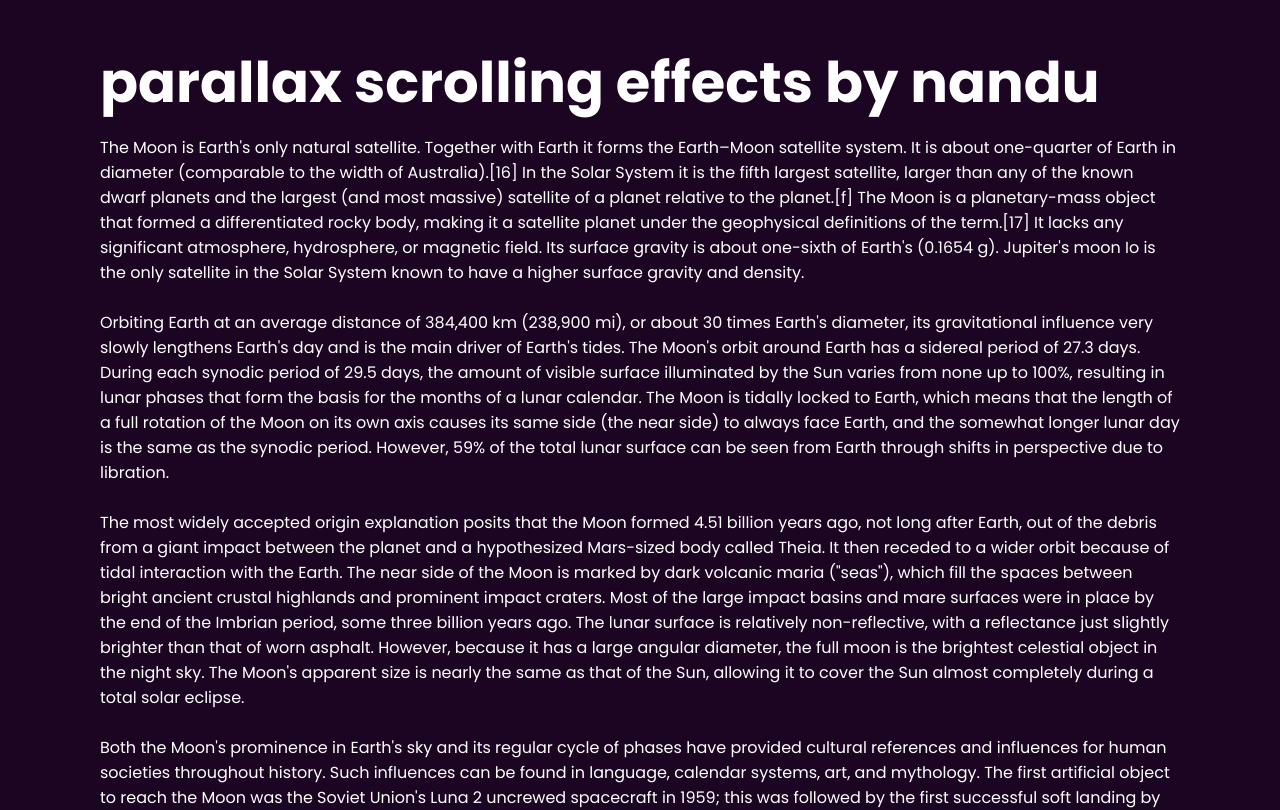
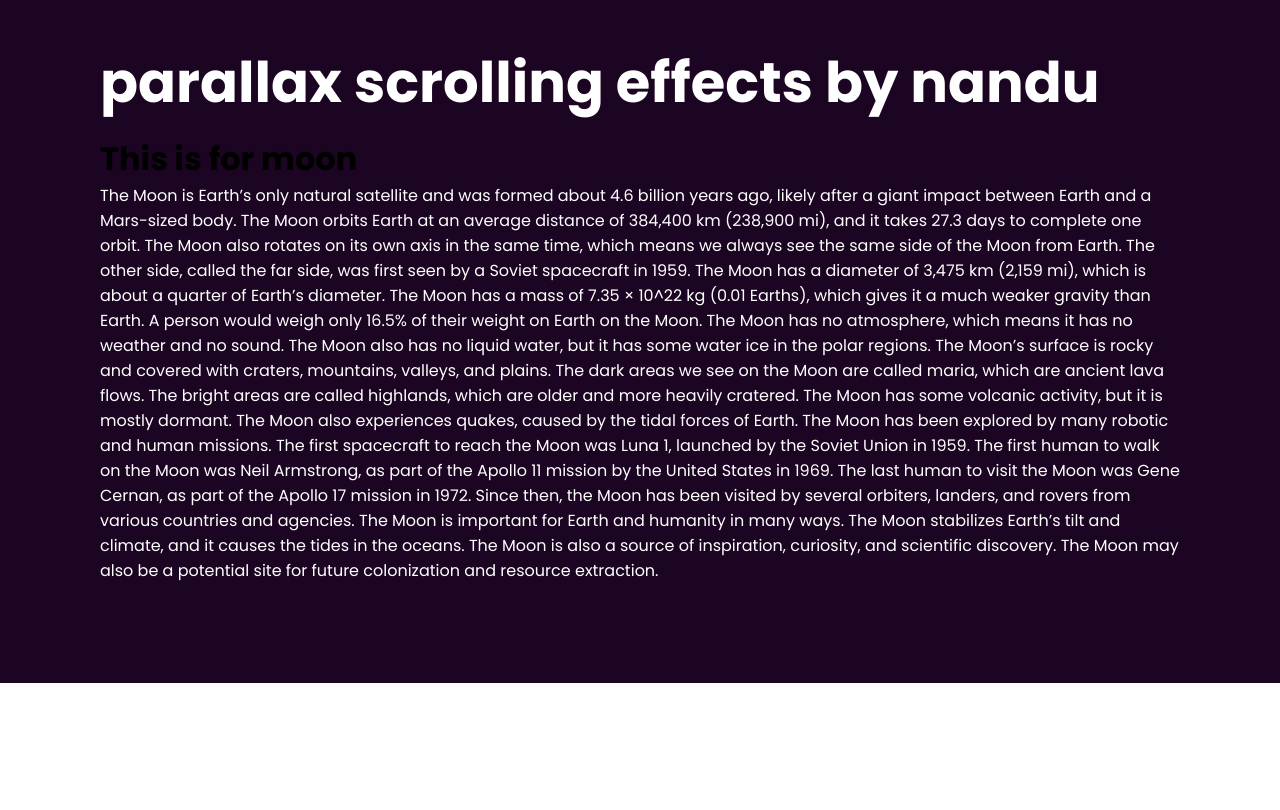
Before and after one commit to Nandukumar-koribilli/nandukumar, a plain HTML site: page parallax scrolling website/index.html in a window 1280 px wide. Shown: the part 860-1670 px from the top of the page. After the commit the page ends 1543 px from the top, so only its background shows below. Drawn offline with Linux system fonts and the light colour scheme.

Commit message:
Update index.html

```diff
--- a/parallax scrolling website/index.html
+++ b/parallax scrolling website/index.html
@@ -24,22 +24,20 @@
         </section>
         <div class="sec" id="sec">
             <h2>parallax scrolling effects by nandu</h2>
-            <p>
-                The Moon is Earth's only natural satellite. Together with Earth it forms the Earth–Moon satellite system. It is about one-quarter of Earth in diameter (comparable to the width of Australia).[16] In the Solar System it is the fifth largest satellite, larger than any of the known dwarf planets and the largest (and most massive) satellite of a planet relative to the planet.[f] The Moon is a planetary-mass object that formed a differentiated rocky body, making it a satellite planet under the geophysical definitions of the term.[17] It lacks any significant atmosphere, hydrosphere, or magnetic field. Its surface gravity is about one-sixth of Earth's (0.1654 g). Jupiter's moon Io is the only satellite in the Solar System known to have a higher surface gravity and density.<br><br>
-                Orbiting Earth at an average distance of 384,400 km (238,900 mi), or about 30 times Earth's diameter, its gravitational influence very slowly lengthens Earth's day and is the main driver of Earth's tides. The Moon's orbit around Earth has a sidereal period of 27.3 days. During each synodic period of 29.5 days, the amount of visible surface illuminated by the Sun varies from none up to 100%, resulting in lunar phases that form the basis for the months of a lunar calendar. The Moon is tidally locked to Earth, which means that the length of a full rotation of the Moon on its own axis causes its same side (the near side) to always face Earth, and the somewhat longer lunar day is the same as the synodic period. However, 59% of the total lunar surface can be seen from Earth through shifts in perspective due to libration.<br><br>
-                The most widely accepted origin explanation posits that the Moon formed 4.51 billion years ago, not long after Earth, out of the debris from a giant impact between the planet and a hypothesized Mars-sized body called Theia. It then receded to a wider orbit because of tidal interaction with the Earth. The near side of the Moon is marked by dark volcanic maria ("seas"), which fill the spaces between bright ancient crustal highlands and prominent impact craters. Most of the large impact basins and mare surfaces were in place by the end of the Imbrian period, some three billion years ago. The lunar surface is relatively non-reflective, with a reflectance just slightly brighter than that of worn asphalt. However, because it has a large angular diameter, the full moon is the brightest celestial object in the night sky. The Moon's apparent size is nearly the same as that of the Sun, allowing it to cover the Sun almost completely during a total solar eclipse.<br><br>
-                Both the Moon's prominence in Earth's sky and its regular cycle of phases have provided cultural references and influences for human societies throughout history. Such influences can be found in language, calendar systems, art, and mythology. The first artificial object to reach the Moon was the Soviet Union's Luna 2 uncrewed spacecraft in 1959; this was followed by the first successful soft landing by Luna 9 in 1966. The only human lunar missions to date have been those of the United States' Apollo program, which landed twelve men on the surface between 1969 and 1972. These and later uncrewed missions returned lunar rocks that have been used to develop a detailed geological understanding of the Moon's origins, internal structure, and subsequent history.<br><br>
-                The Moon was the first place beyond Earth humans tried to reach as the Space Age began in the late 1950s. More than 100 robotic explorers from more than half a dozen nations have since sent spacecraft to the Moon. Nine crewed missions have flown to the Moon and back.<br><br>
-               Artemis logo
-               With Earth Blue, Rocket Red and Lunar Silver for colors, every part of the identity has meaning. Credit: NASA
-               The former Soviet Union logged the first successes with its Luna program, starting with Luna 1 in 1959. NASA followed with a series of robotic Ranger and Surveyor spacecraft that performed increasingly complex tasks that made it possible for the first human beings to walk on the Moon in 1969.
-               Twenty-four humans have traveled from the Earth to the Moon. Twelve walked on its surface. The last human visited the lunar surface in 1972.
-               "That's one small step for a man. One giant leap for mankind.<br></br>"- Neil Armstrong<br></br>
-               Now NASA is gearing up to set up a permanent lunar presence on the Moon. The Artemis program will send the first woman and the next man to the Moon and develop a sustainable human presence on the Moon and set the stage for further human exploration of Mars.
-               The program takes its name from the twin sister of Apollo and the goddess of the Moon in Greek mythology. Artemis 1, formerly Exploration Mission-1, is the first in a series of increasingly complex missions that will enable human exploration of the Moon and Mars.
-               <br></br>
-                                           ********this is my first project hope you like it *********
-             </p>
+            <h1 style="page-break-after: always;">This is for moon</h1>
+<p>The Moon is Earth’s only natural satellite and was formed about 4.6 billion years ago, likely after a giant impact between Earth and a Mars-sized body. The Moon orbits Earth at an average distance of 384,400 km (238,900 mi), and it takes 27.3 days to complete one orbit. The Moon also rotates on its own axis in the same time, which means we always see the same side of the Moon from Earth. The other side, called the far side, was first seen by a Soviet spacecraft in 1959.
+
+The Moon has a diameter of 3,475 km (2,159 mi), which is about a quarter of Earth’s diameter. The Moon has a mass of 7.35 × 10^22 kg (0.01 Earths), which gives it a much weaker gravity than Earth. A person would weigh only 16.5% of their weight on Earth on the Moon. The Moon has no atmosphere, which means it has no weather and no sound. The Moon also has no liquid water, but it has some water ice in the polar regions.
+<dr></dr>
+The Moon’s surface is rocky and covered with craters, mountains, valleys, and plains. The dark areas we see on the Moon are called maria, which are ancient lava flows. The bright areas are called highlands, which are older and more heavily cratered. The Moon has some volcanic activity, but it is mostly dormant. The Moon also experiences quakes, caused by the tidal forces of Earth.
+
+The Moon has been explored by many robotic and human missions. The first spacecraft to reach the Moon was Luna 1, launched by the Soviet Union in 1959. The first human to walk on the Moon was Neil Armstrong, as part of the Apollo 11 mission by the United States in 1969. The last human to visit the Moon was Gene Cernan, as part of the Apollo 17 mission in 1972. Since then, the Moon has been visited by several orbiters, landers, and rovers from various countries and agencies.
+
+The Moon is important for Earth and humanity in many ways. The Moon stabilizes Earth’s tilt and climate, and it causes the tides in the oceans. The Moon is also a source of inspiration, curiosity, and scientific discovery. The Moon may also be a potential site for future colonization and resource extraction.</p>
+
+
+            <p></p>
+
         </div>
 
         <script>
```
